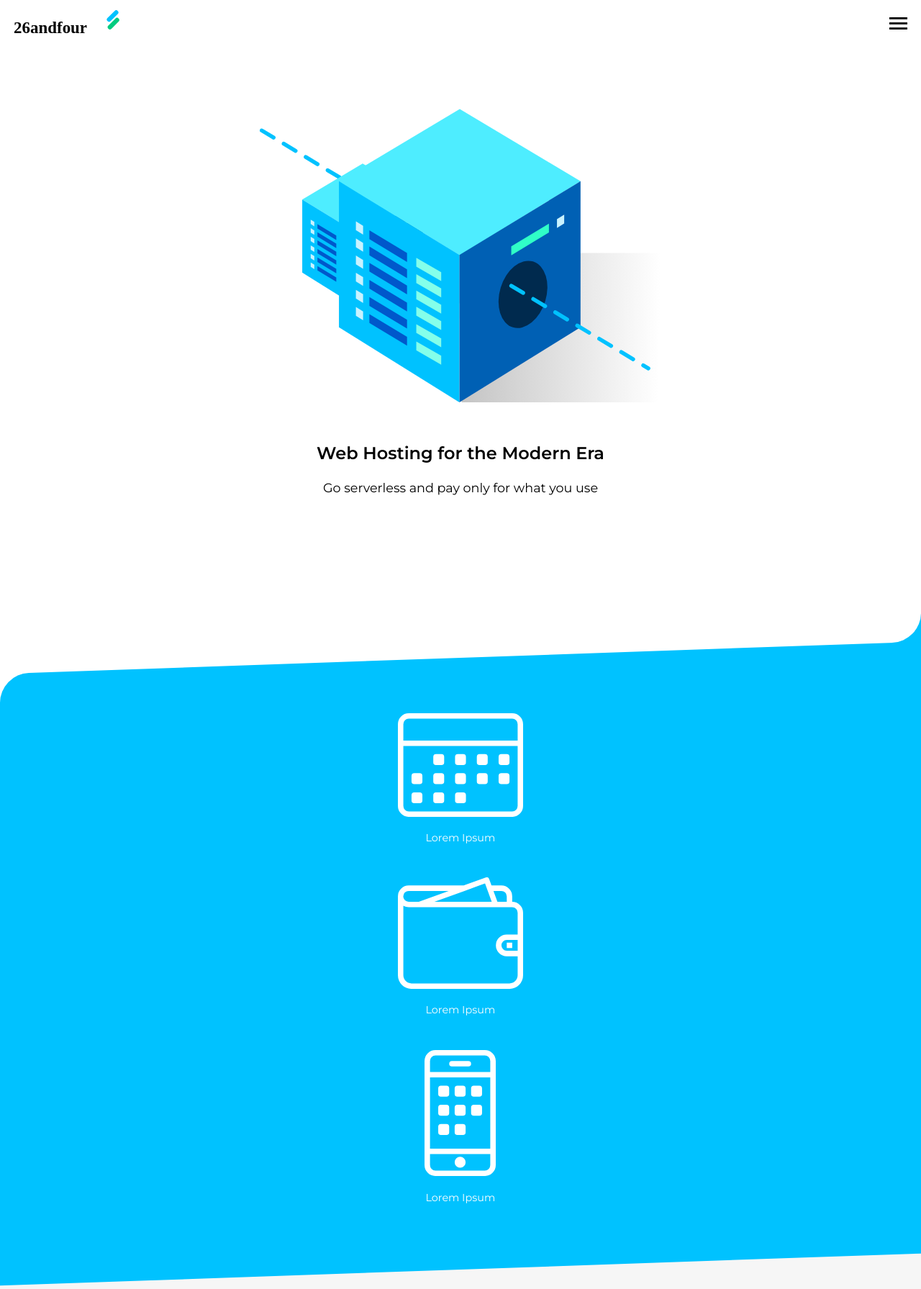
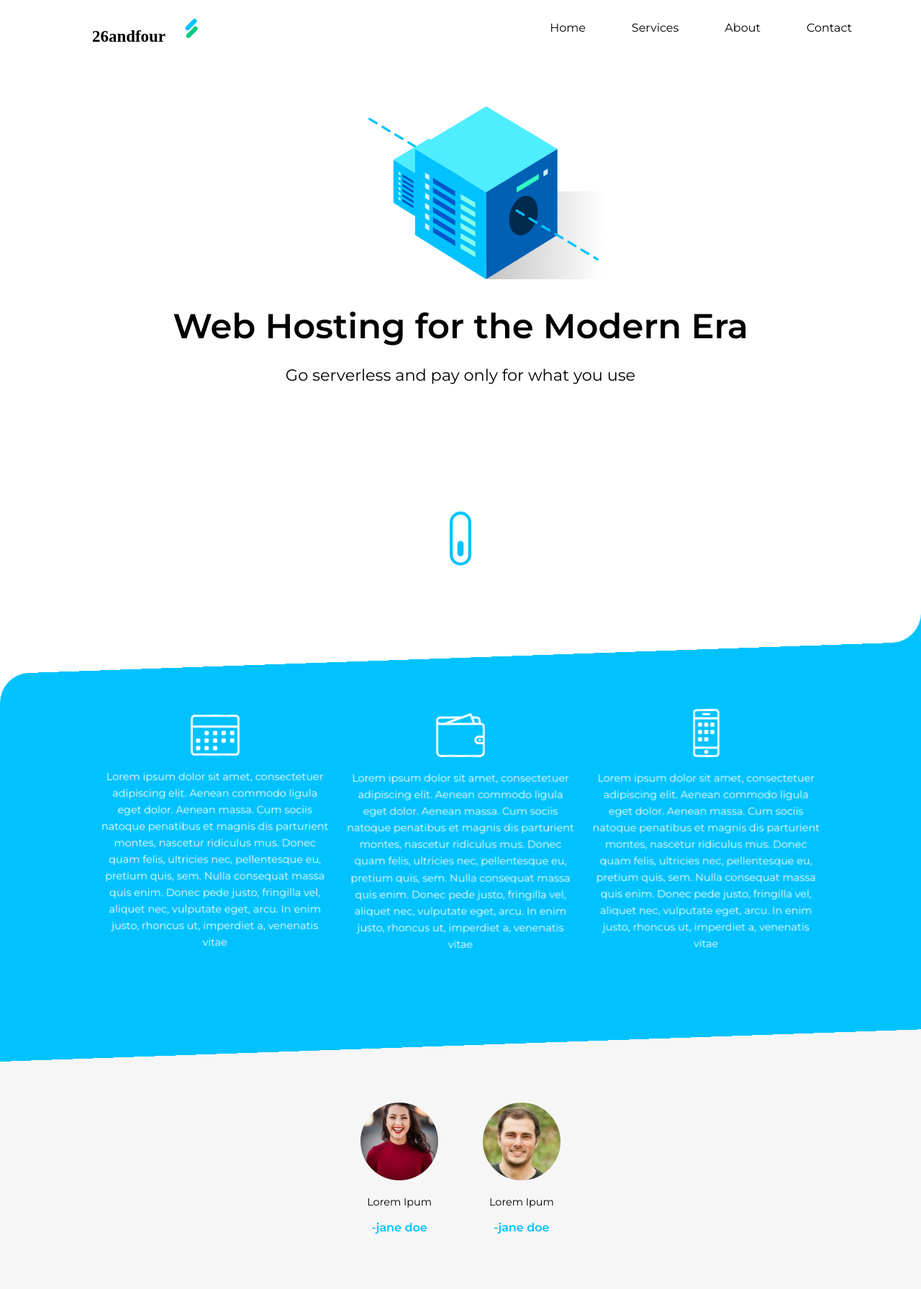
Before and after one commit to leonardojulius/porfolio, a PHP site: page / in a window 1280 px wide. Shown: the top 1791 px of the page at 72% size. Run offline with PHP 8.4, Linux system fonts and the light colour scheme.

Commit message:
Project Done

```diff
--- a/css/main.css
+++ b/css/main.css
@@ -206,7 +206,7 @@ nav ul li a {
 }
 
 nav ul li a:hover {
-   background-color: rgb(65, 73,78;
+   background-color: rgb(65, 73,78);
 }
 
 .exit-btn {
@@ -220,3 +220,154 @@ nav ul li a:hover {
     width: 15px;
     cursor: pointer;
 }
+
+@media only screen and (min-width: 650px) {
+
+.server {
+    width: 50%;
+}
+h1{
+    font-size: 3em;
+    margin:0;
+}
+.subhead {
+    font-size: 1.4em;
+    margin-bottom: 12%;
+}
+
+.blue-container{
+    margin: 0;
+}
+
+.blue-container img{
+    width: 20%;
+}
+.blue-container ul li:nth-child(3) img {
+    width: 11%;
+    margin-top: -6px;
+}
+.blue-container ul {
+        display: inline-flex;
+        margin-top: -1em;
+        align-items: center;
+    }
+
+.blue-container ul li {
+    margin-bottom: 0;
+}
+
+.blue-container ul li p {
+    padding: 0 .8em;
+}
+
+.gray-container ul {
+    display: inline-flex;
+}
+nav ul {
+    width: 40%;
+}
+
+}
+@media only screen and (min-width:875px){
+
+    .subhead{
+        margin-bottom: 15%;
+    }
+    .blue-container ul{
+        margin:0 0 4% 0;
+    }
+    .gray-container ul {
+        margin:4% 0 0;
+    }
+}
+
+@media only screen and (min-width:1024px){
+
+    .cta {
+        width: 50%;
+    }
+
+    .container {
+        width: 80%;
+        margin: 0 auto;
+    }
+
+    .show-desktop {
+        display: block;
+        margin: 0 auto 13%auto;
+    }
+    .hide-desktop {
+        display: none;
+    }
+    nav ul{
+        position: inherit;
+        width: auto;
+        background: none;
+        height:auto;
+        display: flex;
+        padding-top: 0;
+    }
+
+    nav ul li {
+        float: left;
+    }
+
+    nav ul li a {
+        color: black;
+        background-color: inherit;
+        text-align:right;
+        padding: 1em 2em;
+    }
+
+    nav ul li a:hover{
+        background-color: inherit;
+    }
+
+    .scroll {
+        width: 30px;
+        animation: move 1s infinite alternate;
+    }
+    @keyframes move {
+        from{
+            transform: translateY(0px);
+        }
+        to{
+            transform: translateY(20px);
+        }
+
+    }
+
+}
+
+@media only screen and (min-width:1600px) {
+
+    .server {
+        width: 40%;
+        margin: 5em auto 4em 15%;
+    }
+    .container{
+        width: 70%;
+    }
+    .blue-container{
+        padding:7em 0 2em;
+    }
+    .blue-container ul li p,blockquote {
+        font-size: 1.3em;
+    }
+    .gray-container {
+        padding: 6em 0 4em;
+    }
+
+    h2 {
+        margin-top: 4em;
+    }
+
+    .blue-container img {
+        width: 15%;
+    }
+
+    .blue-container ul li:nth-child(3) img {
+        width: 8%;
+        margin-top: -4px;
+    }
+}
--- a/index.php
+++ b/index.php
@@ -15,7 +15,7 @@
         <img src="images/logo.svg" alt="23andfour logo">
 
         <nav>
-            <a href="" class="hide-desktop">
+            <a href="#" class="hide-desktop">
                 <img src="images/ham.svg" alt="toggle menu" class="menu" id="menu">
             </a>
 
@@ -39,25 +39,29 @@
         <img src="images/scroll.svg" alt="scroll down" class="scroll hide-mobile show-desktop">
     </section>
 </div>
-
         <div class="blue-container">
           <div class="container">
+
             <ul>
                     <li>
                         <img src="images/icon-1.svg" alt="Calendar icon">
-                    <p>Lorem Ipsum</p>
+                        <p>Lorem ipsum dolor sit amet, consectetuer adipiscing elit. Aenean commodo ligula eget dolor. Aenean massa. Cum sociis natoque penatibus et magnis dis parturient montes, nascetur ridiculus mus. Donec quam felis, ultricies nec, pellentesque eu, pretium quis, sem. Nulla consequat massa quis enim. Donec pede justo, fringilla vel, aliquet nec, vulputate eget, arcu. In enim justo, rhoncus ut, imperdiet a, venenatis vitae</p>
                     </li>
 
                     <li>
                         <img src="images/icon-2.svg" alt="Calendar icon">
-                    <p>Lorem Ipsum</p>
+                        <p>Lorem ipsum dolor sit amet, consectetuer adipiscing elit. Aenean commodo ligula eget dolor. Aenean massa. Cum sociis natoque penatibus et magnis dis parturient montes, nascetur ridiculus mus. Donec quam felis, ultricies nec, pellentesque eu, pretium quis, sem. Nulla consequat massa quis enim. Donec pede justo, fringilla vel, aliquet nec, vulputate eget, arcu. In enim justo, rhoncus ut, imperdiet a, venenatis vitae</p>
                     </li>
+
 
                     <li>
                         <img src="images/icon-3.svg" alt="Calendar icon">
-                    <p>Lorem Ipsum</p>
+                        <p>Lorem ipsum dolor sit amet, consectetuer adipiscing elit. Aenean commodo ligula eget dolor. Aenean massa. Cum sociis natoque penatibus et magnis dis parturient montes, nascetur ridiculus mus. Donec quam felis, ultricies nec, pellentesque eu, pretium quis, sem. Nulla consequat massa quis enim. Donec pede justo, fringilla vel, aliquet nec, vulputate eget, arcu. In enim justo, rhoncus ut, imperdiet a, venenatis vitae</p>
                     </li>
             </ul>
+
+
+
         </div>
     </div>
 
@@ -104,5 +108,20 @@
             </div>
         </div>
     </footer>
+    <script>
+
+      var menu = document.getElementById('menu');
+      var nav = document.getElementById('nav');
+      var exit = document.getElementById('exit');
+        menu.addEventListener('click', function(e){
+            nav.classList.toggle('hide-mobile');
+            e.preventDefault();
+        });
+        exit.addEventListener('click', function(e){
+            nav.classList.add('hide-mobile');
+            e.preventDefault();
+        });
+    </script>
+
 </body>
 </html>
```
Lines whose indentation alone changed are shown as unchanged.
